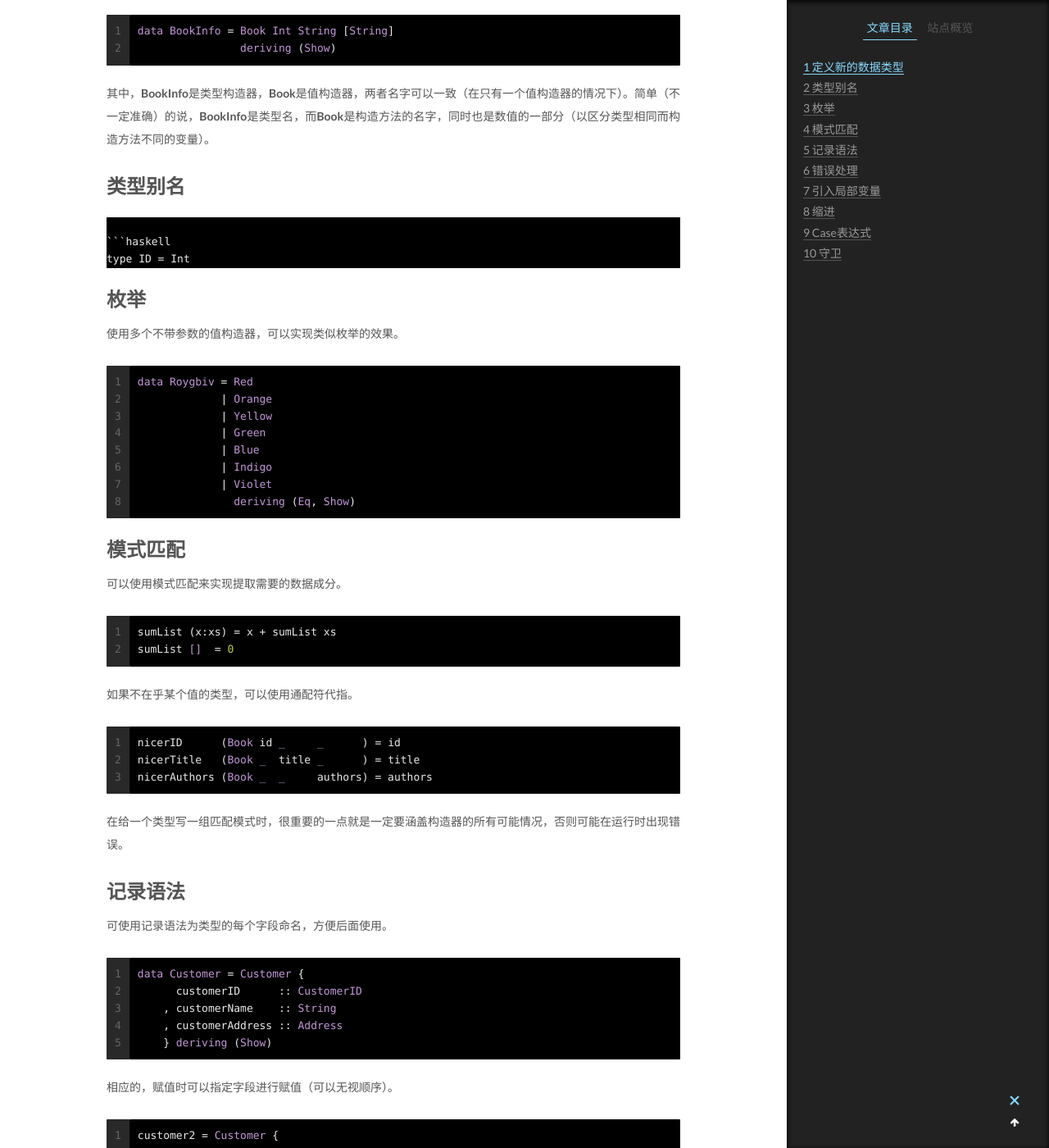
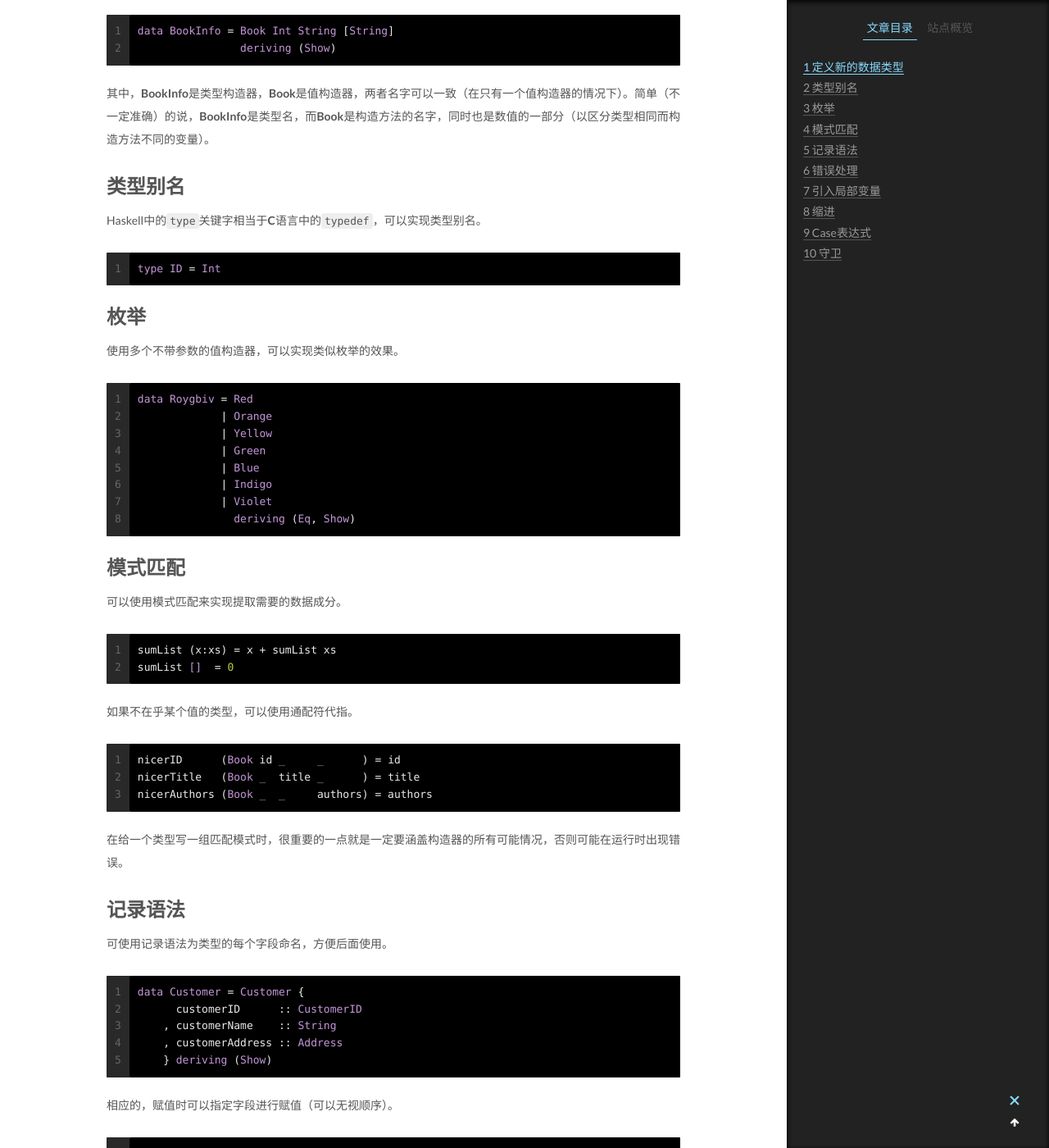
Before and after one commit to meowcassiel/meowcassiel.github.io, a Jekyll site: the page built from _posts/2021-01-19-real-world-haskell-3.md, in a window 1280 px wide and 1400 px high, scrolled down 384 px. Shown: the whole window at 82% size. Built offline with Jekyll 4.4.1, drawn with Linux system fonts in a browser that asks for light colours.

Commit message:
add post

````diff
--- a/_posts/2021-01-19-real-world-haskell-3.md
+++ b/_posts/2021-01-19-real-world-haskell-3.md
@@ -18,7 +18,7 @@ data BookInfo = Book Int String [String]
 
 # 类型别名
 
-```type```关键字相当于**C**语言中的```typedef```，可以实现类型别名。
+Haskell中的```type```关键字相当于**C**语言中的```typedef```，可以实现类型别名。
 
 ```haskell
 type ID = Int
````
